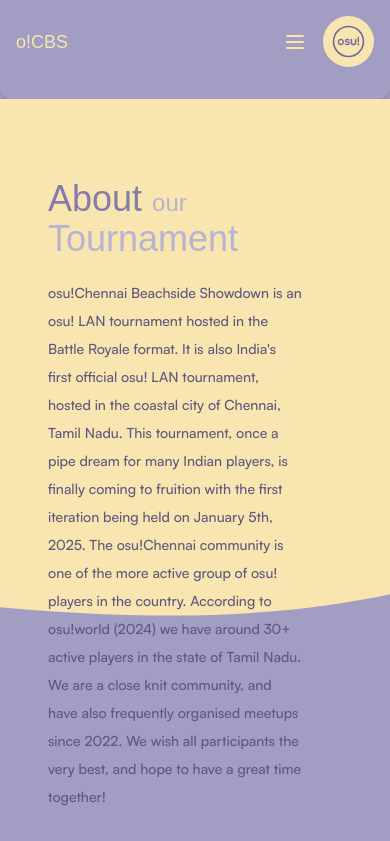
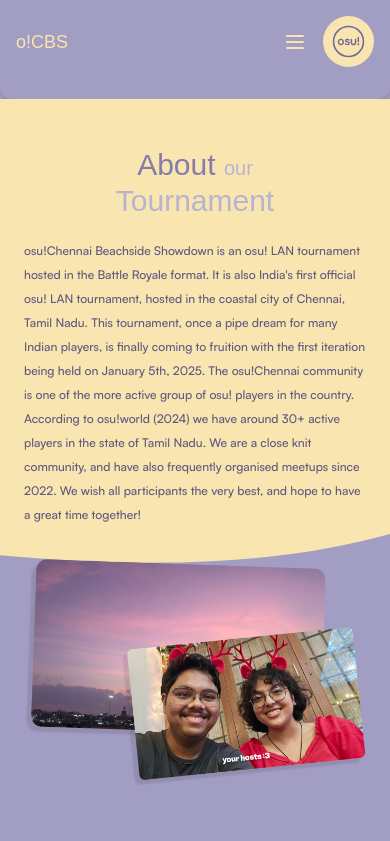
Before and after one commit to rrex971/ocbs-website, a React (Vite) app: page /info in a window 390 px wide. Shown: the top 841 px of the page. Built offline with nearby package versions, Linux system fonts and the light colour scheme; a web font is replaced by a local one.

Commit message:
Info Screen Resposiveness For Mobile

```diff
--- a/src/screens/Info.jsx
+++ b/src/screens/Info.jsx
@@ -3,25 +3,34 @@
 
 const Info = () => {
   return (
-  <div className='bg-logan-500 bg-info-bg bg-cover md:h-screen'>
-    <div className="aboutcontainer mx-auto my-auto px-12 md:px-48 flex flex-col lg:flex-row justify-between items-center ">
-      <div className='abouttext'>
-        <div className='aboutheader font-head pt-20 pb-5'>
-            <span className='text-4xl md:text-6xl text-logan-600'>About </span><span className="text-2xl md:text-4xl text-logan-400">our</span>
-            <span className='text-4xl md:text-6xl text-logan-400 block'>Tournament</span>
+    <div className='bg-logan-500 bg-info-bg bg-cover min-h-screen'>
+      <div className="aboutcontainer mx-auto px-6 md:px-12 lg:px-24 flex flex-col lg:flex-row justify-between items-center space-y-8 lg:space-y-0">
+        {/* Text Section */}
+        <div className='abouttext flex flex-col text-center lg:text-left'>
+          <div className='aboutheader font-head pt-12 pb-5'>
+            <span className='text-3xl sm:text-4xl md:text-5xl lg:text-6xl text-logan-600'>About </span>
+            <span className="text-xl sm:text-2xl md:text-3xl lg:text-4xl text-logan-400">our</span>
+            <span className='text-3xl sm:text-4xl md:text-5xl lg:text-6xl text-logan-400 block'>Tournament</span>
           </div>
-        <div className='font-body font-medium text-logan-800 text-sm leading-loose md:text-lg md:max-w-2xl pr-10 block'>
+          <div className='font-body font-medium text-logan-800 text-xs sm:text-sm md:text-base text-left leading-loose max-w-full md:max-w-2xl pr-0 lg:pr-10'>
             osu!Chennai Beachside Showdown is an osu! LAN tournament hosted in the Battle Royale format. It is also India's first official osu! LAN tournament, hosted in the coastal city of Chennai, Tamil Nadu.
             This tournament, once a pipe dream for many Indian players, is finally coming to fruition with the first iteration being held on January 5th, 2025.
             The osu!Chennai community is one of the more active group of osu! players in the country. According to osu!world (2024) we have around 30+ active players in the state of Tamil Nadu. We are a close knit community, and have also frequently organised meetups since 2022.
             We wish all participants the very best, and hope to have a great time together!
           </div>
         </div>
-      <div className='imagecontainer pt-8 lg:pt-0'>
-          <img src='infoimage.png' alt='Placeholder Images' width='650'></img>
+
+        {/* Image Section */}
+        <div className='imagecontainer'>
+          <img
+            src='infoimage.png'
+            alt='Placeholder Images'
+            className='w-full sm:w-3/4 md:w-2/3 lg:w-auto'
+          />
         </div>
       </div>
     </div>
-)};
+  );
+};
 
 export default transition(Info);
```
Lines whose indentation alone changed are shown as unchanged.
